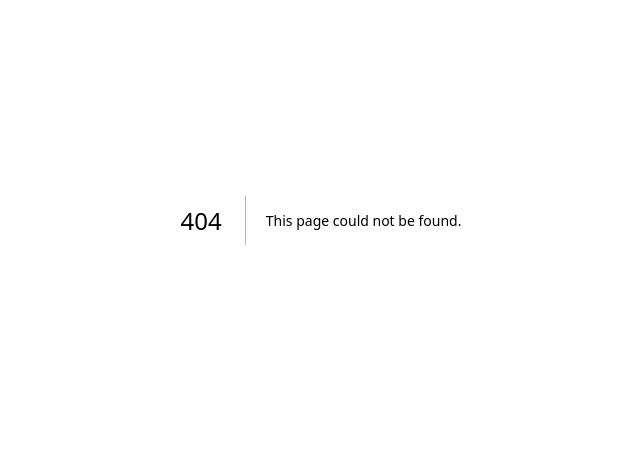
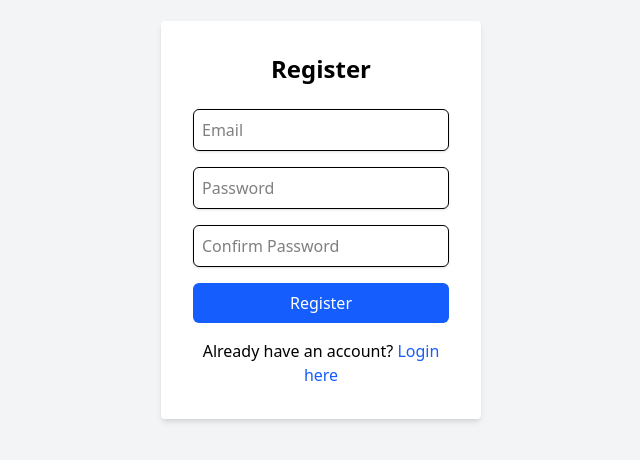
Before and after one commit to joemar-ceneza/dashboard, a Next.js app: page /register in a window 1280 px wide. Before the commit this address had no page. Shown: the part 180-640 px from the top of the page, without its empty margins (319-959 px from the left). Built offline with nearby package versions, Linux system fonts and the light colour scheme.

Commit message:
feat(register): implement registration page with form validation and error handling

```diff
--- /dev/null
+++ b/src/app/register/page.tsx
@@ -0,0 +1,107 @@
+// pages/register.tsx
+
+"use client";
+
+import { useState } from "react";
+import { useRouter } from "next/navigation";
+
+export default function RegisterPage() {
+  const router = useRouter();
+  const [email, setEmail] = useState<string>("");
+  const [password, setPassword] = useState<string>("");
+  const [confirmPassword, setConfirmPassword] = useState<string>("");
+  const [error, setError] = useState<string>("");
+  const [loading, setLoading] = useState<boolean>(false);
+
+  const handleRegister = async (e: React.FormEvent) => {
+    e.preventDefault();
+    setLoading(true);
+    setError(""); // Reset any previous error messages
+
+    // Check if passwords match
+    if (password !== confirmPassword) {
+      setError("Passwords do not match!");
+      setLoading(false);
+      return;
+    }
+
+    const res = await fetch("http://localhost:5000/api/auth/register", {
+      method: "POST",
+      headers: { "Content-Type": "application/json" },
+      body: JSON.stringify({ email, password }),
+      credentials: "include", // For cookies if you're using sessions
+    });
+
+    const data = await res.json();
+
+    if (res.ok) {
+      // Registration successful, redirect to login page
+      router.push("/login");
+    } else {
+      // Show any error message from backend
+      setError(data.message || "Registration failed. Please try again.");
+    }
+
+    setLoading(false);
+  };
+
+  return (
+    <div className="min-h-screen flex items-center justify-center bg-gray-100">
+      <form onSubmit={handleRegister} className="bg-white p-8 rounded shadow-md w-80">
+        <h2 className="text-2xl font-bold mb-6 text-center">Register</h2>
+
+        {/* Error message */}
+        {error && <p className="text-red-500 text-sm mb-2">{error}</p>}
+
+        <div className="mb-4">
+          <input
+            type="email"
+            placeholder="Email"
+            className="w-full p-2 border rounded-md shadow-sm focus:outline-none focus:ring-2 focus:ring-blue-600"
+            value={email}
+            onChange={(e) => setEmail(e.target.value)}
+            required
+          />
+        </div>
+
+        <div className="mb-4">
+          <input
+            type="password"
+            placeholder="Password"
+            className="w-full p-2 border rounded-md shadow-sm focus:outline-none focus:ring-2 focus:ring-blue-600"
+            value={password}
+            onChange={(e) => setPassword(e.target.value)}
+            required
+          />
+        </div>
+
+        <div className="mb-4">
+          <input
+            type="password"
+            placeholder="Confirm Password"
+            className="w-full p-2 border rounded-md shadow-sm focus:outline-none focus:ring-2 focus:ring-blue-600"
+            value={confirmPassword}
+            onChange={(e) => setConfirmPassword(e.target.value)}
+            required
+          />
+        </div>
+
+        <button
+          type="submit"
+          disabled={loading}
+          className="w-full bg-blue-600 text-white py-2 rounded-md hover:bg-blue-700 focus:outline-none focus:ring-2 focus:ring-blue-600">
+          {loading ? "Registering..." : "Register"}
+        </button>
+
+        <div className="mt-4 text-center">
+          <p>
+            Already have an account?{" "}
+            <a href="/login" className="text-blue-600 hover:underline">
+              Login here
+            </a>
+          </p>
+        </div>
+      </form>
+    </div>
+  );
+}
```
